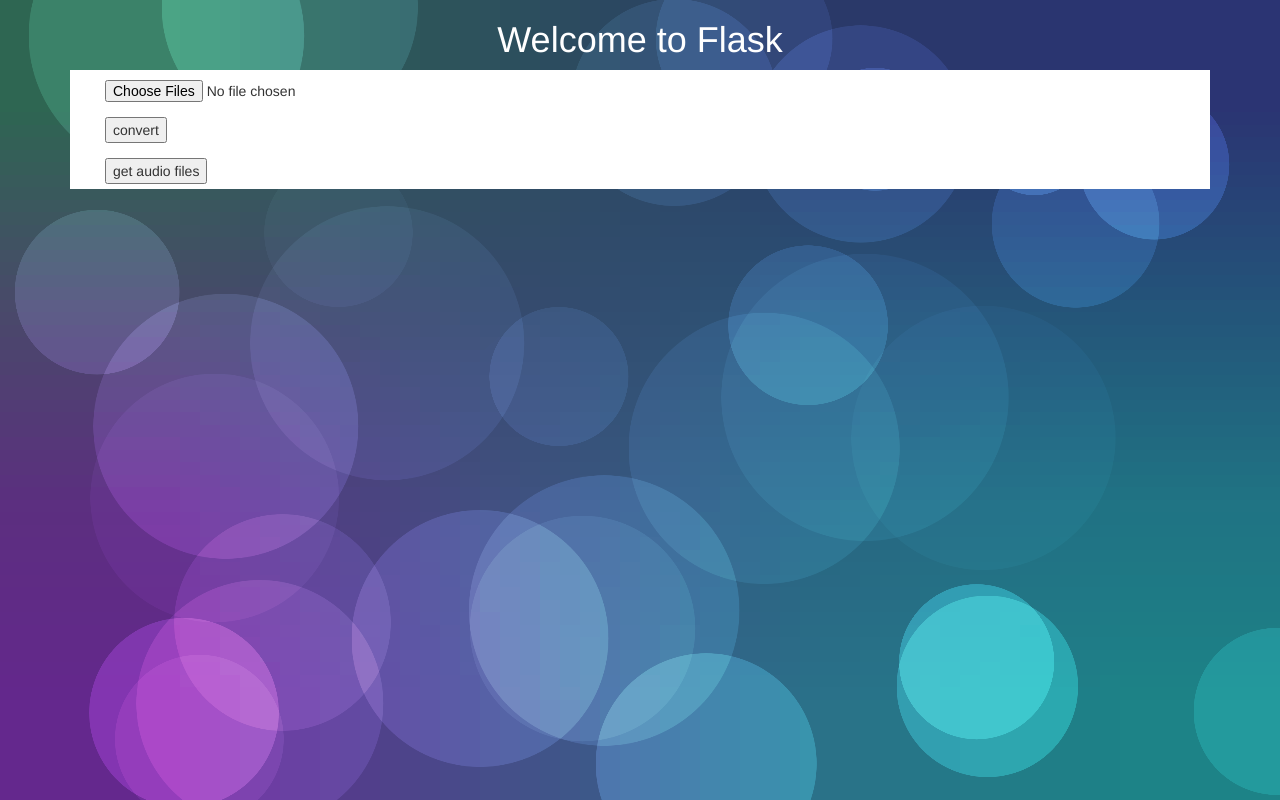
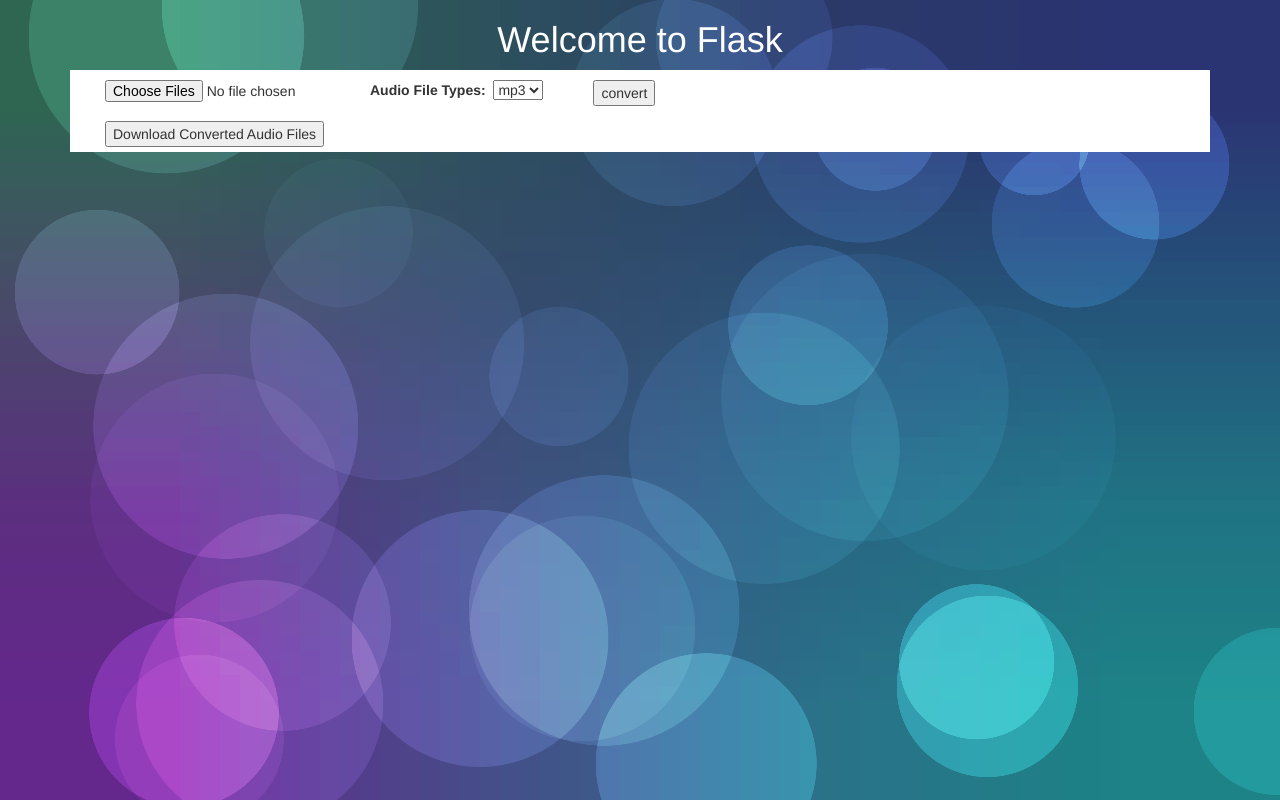
Before and after one commit to jdang4/AudioConverter, a Flask app: page / in a window 1280 px wide. Run offline with Flask 2, Linux system fonts and the light colour scheme; parts of the project's set-up code (start-up, migrations or seed data) failed here and were passed over; some libraries are stand-ins or nearby versions.

Commit message:
adjusted file storage to use Amazon S3 and cleaned the code

```diff
--- a/app.py
+++ b/app.py
@@ -1,20 +1,24 @@
-from flask import Flask, render_template, request, redirect, session
+from flask import Flask, render_template, request, redirect, session, send_file
 from pymongo import MongoClient
-from gridfs import GridFS
-import Helper
-import os, base64
+from decouple import config
+import zipfile, io
 
-conn = MongoClient(f"mongodb+srv://{os.environ['USER']}:{os.environ['PASSWORD']}@cluster0.dzuvr.mongodb.net/{os.environ['DB']}?retryWrites=true&w=majority")
-db = conn[os.environ['DB']]
-fs = GridFS(db, os.environ['FS_COLLECTION'])
+import Helper as Helper
+import S3Client as Client
+
+
+USER = config('USER')
+PASSWORD = config('PASSWORD')
+DB = config('DB')
+
+conn = MongoClient(f"mongodb+srv://{USER}:{PASSWORD}@cluster0.dzuvr.mongodb.net/{PASSWORD}?retryWrites=true&w=majority")
+db = conn[DB]
 
 app = Flask(__name__)
 app.secret_key = "super secret key"
 
-ROOT = os.path.abspath(os.curdir)
-UPLOAD_PATH = ROOT + "/uploads"
+s3 = Client.S3Client()
 
-app.config['UPLOAD_FOLDER'] = UPLOAD_PATH
 
 @app.route('/')
 def firstpage():
@@ -25,6 +29,7 @@
 
 	return render_template('index.html', context=session.get('context'))
 
+
 @app.route('/home')
 def home():
 	context = session.get('context')
@@ -33,39 +38,42 @@
 	return render_template('index.html', context=context)
 
 
-@app.route('/audiofiles', methods=['GET'])
-def get_audio_files():
-	results = []
+def upload(files):
+	for file in files:
+		filename = file.filename
+		s3.upload(file, filename)
 
-	for file in fs.find():
-		results.append(file.file)
 
-	print(results)
+@app.route('/download', methods=['GET'])
+def download():
+    audio_files = s3.retrieveAudioFiles()
 
-	curr_context = session.get('context')
-	curr_context['audio_files'] = results
-	session['context'] = curr_context
+    memory_file = io.BytesIO()
 
-	return redirect('/home')
+    with zipfile.ZipFile(memory_file, "w") as zf:
+        for file in audio_files:
+            filename = file[0]
+            data = file[1]
+            zf.writestr(filename, data)
 
+    memory_file.seek(0)
+
+    return send_file(memory_file, attachment_filename="converted_audio_files.zip", as_attachment=True)
 
 @app.route('/convert', methods=['POST'])
 def convert():
-	files = request.files.getlist("files")
+    files = request.files.getlist("files")
+    target_filetype = request.form.get("audio_file_types")
 
-	for file in files:
-		tmp_path = os.path.join(app.config['UPLOAD_FOLDER'], file.filename)
-		file.save(tmp_path)
+    if files:
+        for file in files:
+            filename, filetype = Helper.separateFileName(file.filename)
+            print(filename, end=" ")
+            print(filetype)
 
-		encode = ''
-		with open(tmp_path, 'rb') as f:
-			encode = base64.b64encode(f.read())
+        #upload(files)
 
-		filename, filetype = Helper.separateFileName(file.filename)
-
-		fs.put(encode, filename=filename, filetype=filetype, file=file.filename)
-
-	return redirect('/home')
+    return redirect('/home')
 
 
 if __name__ == "__main__":
--- a/static/css/style.css
+++ b/static/css/style.css
@@ -22,7 +22,31 @@
 	color:#fff;
 }
 
-input {
+
+input{
 	/*top right bottom left */
 	margin: 10px 0px 5px 50px;
 }
+
+#react {
+	margin-left: 50px;
+}
+
+/* Desktop View */
+@media only screen and (min-width: 768px) {
+
+	form {
+		display: flex;
+		flex-direction: row;
+	}
+
+	input{
+		display: block;
+		/*top right bottom left */
+		margin: 10px 0px 5px 50px;
+	}
+
+	#react {
+		margin-left: 0px;
+	}
+}
--- /dev/null
+++ b/static/js/component.js
@@ -0,0 +1,22 @@
+const audio_file_types = ['mp3']
+
+class AudioTypeForm extends React.Component {
+
+	render() {
+		return (
+			<div id="react">
+				<label for="audio_file_type" id="audio-file-type">Audio File Types: &nbsp; </label>
+				<select name="audio_file_types" id="audio_file_type">
+					{audio_file_types.map(audio_file_type =>
+						<option value={audio_file_type}>{audio_file_type}</option>
+					)}
+				</select>
+			</div>
+		)
+	}
+}
+
+ReactDOM.render(
+	<AudioTypeForm/>,
+	document.getElementById('react-component')
+)
--- a/templates/base.html
+++ b/templates/base.html
@@ -16,7 +16,15 @@
 	<!-- Latest compiled JavaScript -->
 	<script src="https://maxcdn.bootstrapcdn.com/bootstrap/3.4.1/js/bootstrap.min.js"></script>
 
+	<!--For React-->
+    <script src="https://unpkg.com/react@16/umd/react.development.js" crossorigin></script>
+    <script src="https://unpkg.com/react-dom@16/umd/react-dom.development.js" crossorigin></script>
+    <script src="https://unpkg.com/babel-standalone@6/babel.min.js"></script>
+    <script src="https://cdnjs.cloudflare.com/ajax/libs/babel-standalone/6.26.0/babel.min.js"></script>
+
 	<script async type="text/javascript" src="{{ url_for('static', filename= 'js/background.js') }}"></script>
+	<script type="text/babel" src="{{ url_for('static', filename= 'js/component.js') }}"></script>
+
 	<link rel="stylesheet" href="{{ url_for('static', filename= 'css/style.css') }}">
 </head>
 
--- a/templates/index.html
+++ b/templates/index.html
@@ -7,13 +7,14 @@
 	<div class="row">
 		<form action="/convert" method="post" enctype="multipart/form-data">
 			<input type="file" name="files" multiple>
+			<div id="react-component" style="margin-top: 10px;"></div>
 			<input type="submit" value="convert">
 		</form>
 	</div>
 
 	<div class="row">
-		<form action="/audiofiles" method="get">
-    		<input type="submit" value="get audio files">
+		<form action="/download" method="get">
+    		<input type="submit" value="Download Converted Audio Files">
 		</form>
 	</div>
 
```
Also changed, not shown: S3Client.py (added, +44 -0 lines).
